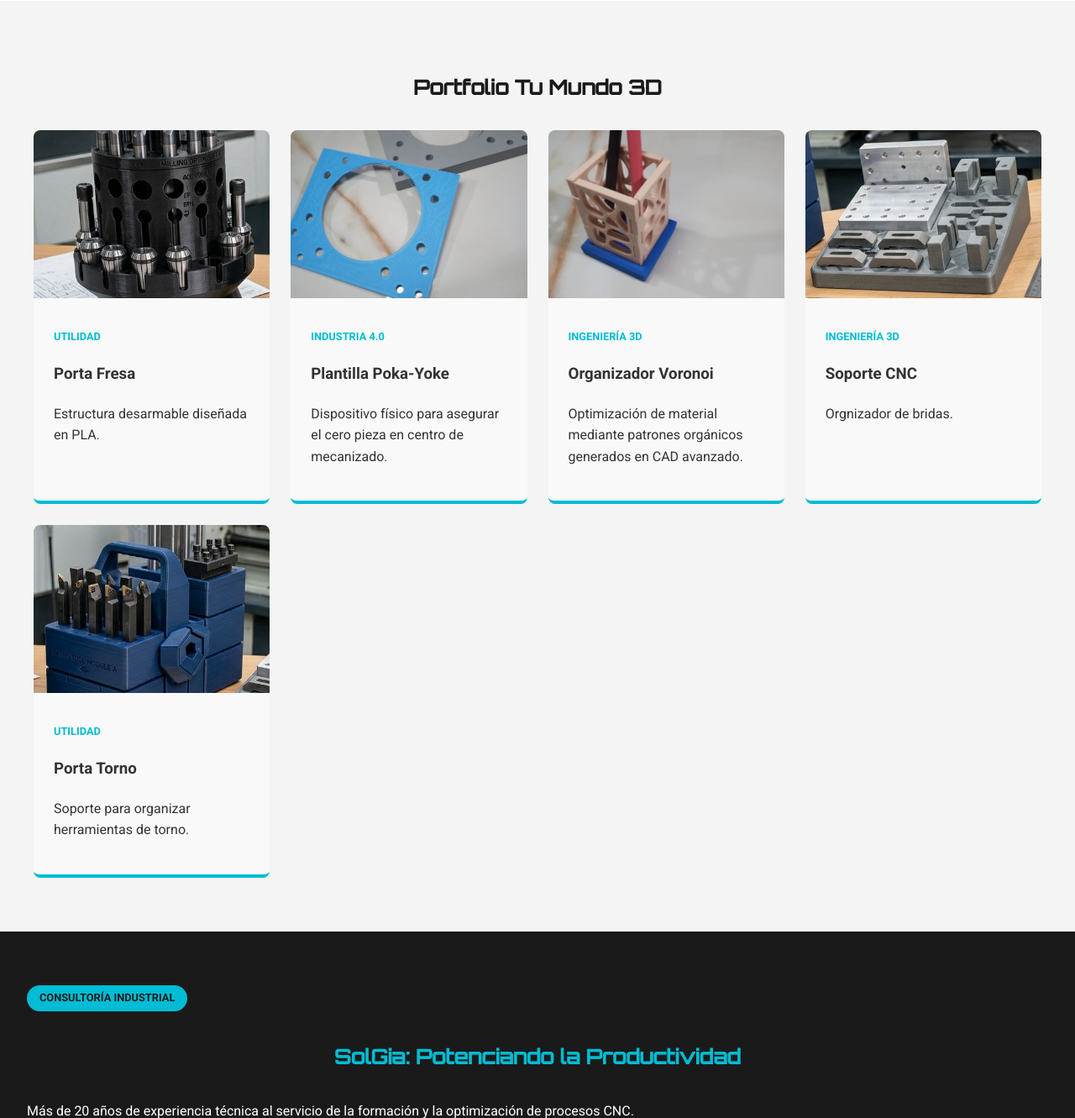
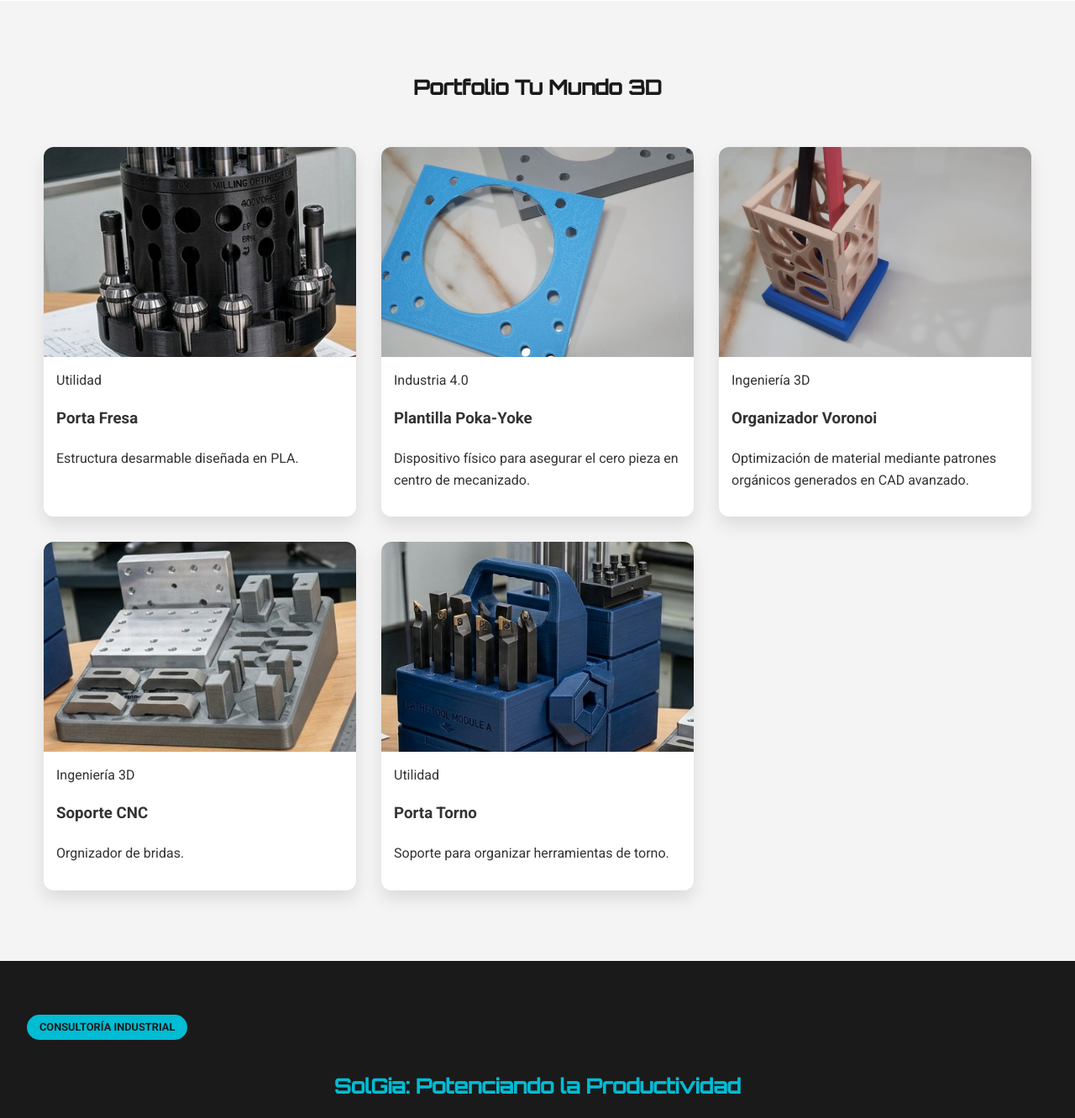
Before and after one commit to gmSoler81/gmSoler81.github.io, a PHP site: page / in a window 1280 px wide. Shown: the part 1475-2806 px from the top of the page at 84% size. Run offline with PHP 8.4, Linux system fonts and the light colour scheme.

Commit message:
Add files via upload

```diff
--- a/css/estilos.css
+++ b/css/estilos.css
@@ -119,27 +119,57 @@ footer {
     font-weight: bold;
 }
 
-/* 5. GALERÍA (TU MUNDO 3D) */
+/* El contenedor principal que inyectamos con JS */
 .grid-galeria {
     display: grid;
+    /* MINMAX:
+       - 280px es lo mínimo que mide cada tarjeta (ideal para celular).
+       - 1fr es para que se repartan el espacio sobrante en PC.
+    */
     grid-template-columns: repeat(auto-fit, minmax(280px, 1fr));
-    gap: 25px;
-    max-width: 1200px;
-    margin: 0 auto;
+
+    gap: 30px; /* Más espacio entre piezas de Tu Mundo 3D */
+    padding: 20px;
+    max-width: 1200px; /* Evita que en monitores muy grandes la grilla se estire al infinito */
+    margin: 0 auto;    /* Centra toda la galería en la pantalla de la PC */
 }
 
-.proyecto-card {
-    background: #f9f9f9;
-    border-bottom: 4px solid var(--azul-tech);
-    border-radius: 8px;
-    overflow: hidden;
-    transition: 0.3s;
+/* Ajuste para que las imágenes no pierdan calidad en PC */
+.proyecto-card img {
+    width: 100%;
+    height: 250px; /* Un poquito más alta para que luzca en monitor */
+    object-fit: cover;
 }
 
-.proyecto-card img { width: 100%; height: 200px; object-fit: cover; }
-.proyecto-info { padding: 1.5rem; }
-.categoria { color: var(--azul-tech); font-size: 0.8rem; font-weight: bold; text-transform: uppercase; }
+/* La tarjeta del proyecto */
+.proyecto-card {
+    background: #fff;
+    border-radius: 12px;
+    overflow: hidden; /* Para que la imagen no se salga de los bordes redondeados */
+    box-shadow: 0 10px 20px rgba(0,0,0,0.1);
+    transition: transform 0.3s ease;
+    display: flex;
+    flex-direction: column;
+}
 
+.proyecto-card:hover {
+    transform: translateY(-5px); /* Efecto al pasar el mouse */
+}
+
+
+
+.proyecto-info {
+    padding: 15px;
+    flex-grow: 1; /* Hace que el texto ocupe el resto de la tarjeta */
+}
+
+
+/* Solo para computadoras */
+@media (min-width: 1024px) {
+    .grid-galeria {
+        grid-template-columns: repeat(3, 1fr); /* 3 columnas exactas */
+    }
+}
 /* 6. SOLGIA (INDUSTRIAL) */
 /* Badge de categoría */
 .badge {
```
